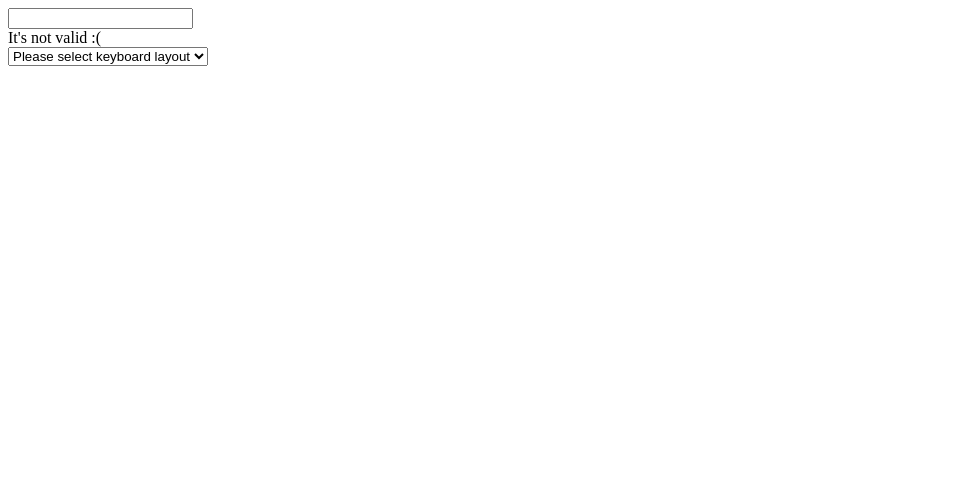
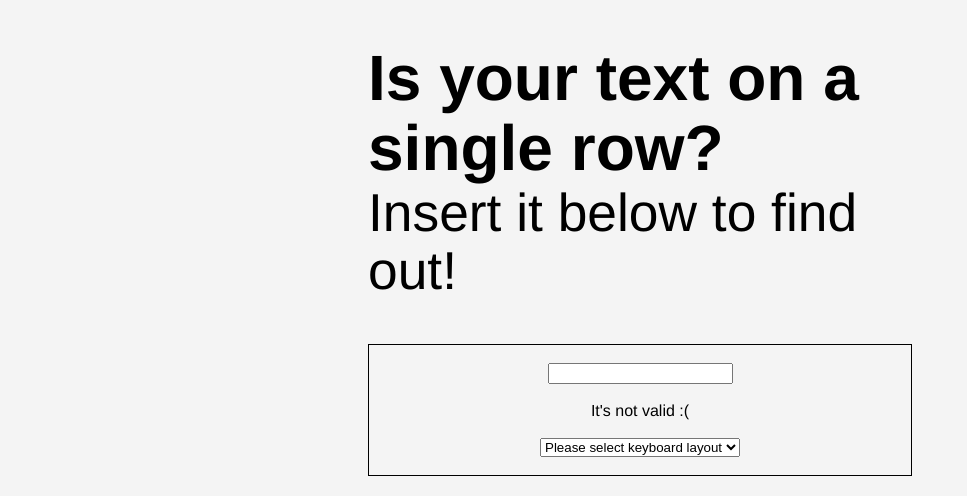
Before and after one commit to komali2/keyboardRowCheck, a Vue app: page / in a window 1280 px wide. Shown: the top 496 px of the page, without its empty margins (0-967 px from the left). Built offline with nearby package versions, Linux system fonts and the light colour scheme.

Commit message:
Basic styling!

```diff
--- a/src/App.vue
+++ b/src/App.vue
@@ -1,5 +1,14 @@
 <template>
-  <div>
+  <main>
+    <header>
+      <h1>
+        Is your text on a single row?
+        <small>
+          Insert it below to find out!
+        </small>
+      </h1>
+    </header>
+    <section>
       <input v-model="userInput" />
       <div v-if="isValid(userInput)">
         It's valid!
@@ -12,7 +21,8 @@
         <option value="usstandard">US Standard QWERTY</option>
         <option value="dvorakus">Dvorak Simplified (US)</option>
       </select>
-  </div>
+    </section>
+  </main>
 </template>
 
 <script>
@@ -123,12 +133,64 @@ export default {
 </script>
 
 <style>
-#app {
-  font-family: Avenir, Helvetica, Arial, sans-serif;
-  -webkit-font-smoothing: antialiased;
-  -moz-osx-font-smoothing: grayscale;
-  text-align: center;
-  color: #2c3e50;
-  margin-top: 60px;
+body {
+  background-color: #f4f4f4;
+  font-family: helvetica neue,helvetica,sans-serif;
+  line-height: 1.4;
 }
+main {
+  margin-left: auto;
+  margin-right: auto;
+  max-width: 34em;
+}
+header {
+  font-size: 2em;
+  line-height: 1.1;
+}
+
+h1 small, h2 small, h3 small, h4 small {
+  display: block;
+}
+
+h3 small {
+  font-weight: normal;
+}
+
+main section {
+  border: 1px solid black;
+  padding: 10px;
+  margin-bottom: 10px;
+  display: flex;
+  flex-flow: column;
+  justify-content: center;
+  align-items: center;
+}
+main section div {
+   margin: 8px 0px;
+ }
+main section input {
+   margin: 8px 0px;
+ }
+ main section select {
+   margin: 8px 0px;
+ }
+
+main small {
+  font-weight: normal
+}
+
+@media only screen {
+
+ } /* Define mobile styles */
+
+@media only screen and (min-width: 40.063em) {
+ } /* min-width 641px, medium screens */
+
+@media only screen and (min-width: 64.063em) {
+ } /* min-width 1025px, large screens */
+
+@media only screen and (min-width: 90.063em) { } /* min-width 1441px, xlarge screens */
+
+@media only screen and (min-width: 120.063em) { } /* min-width 1921px, xxlarge screens */
+
 </style>
```
Lines whose indentation alone changed are shown as unchanged.
